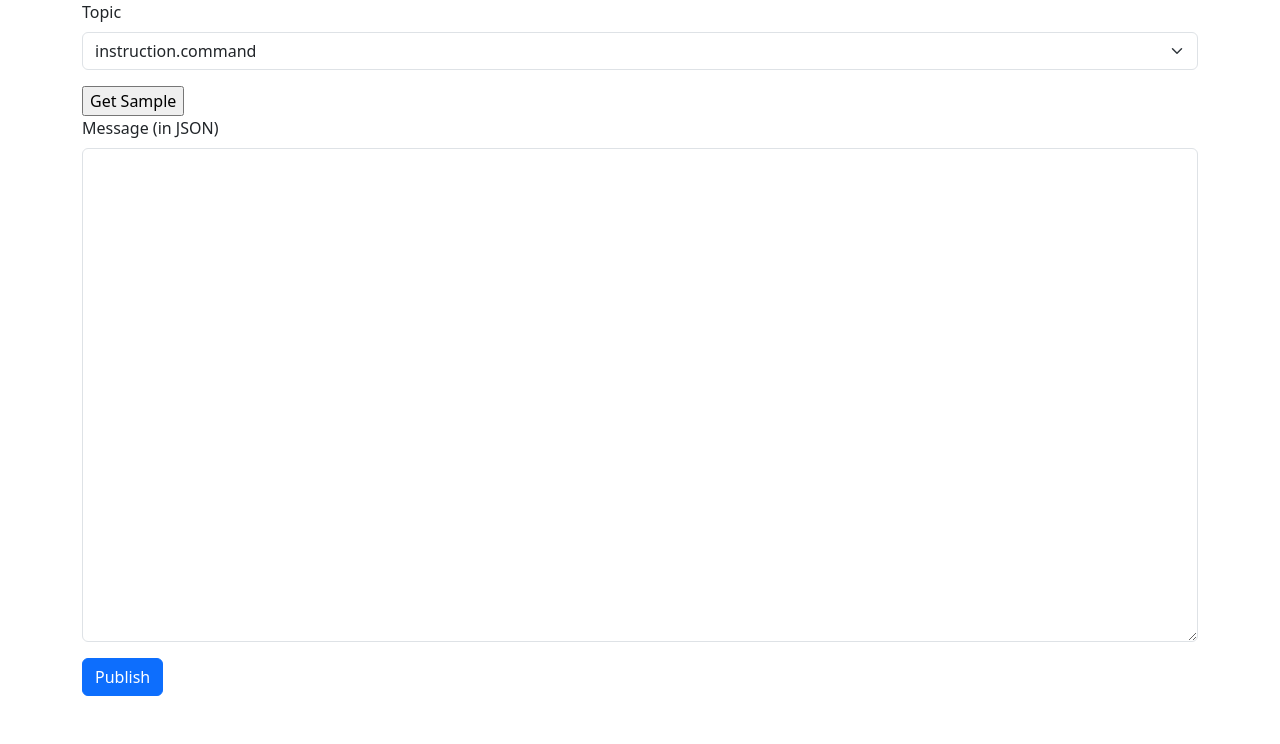
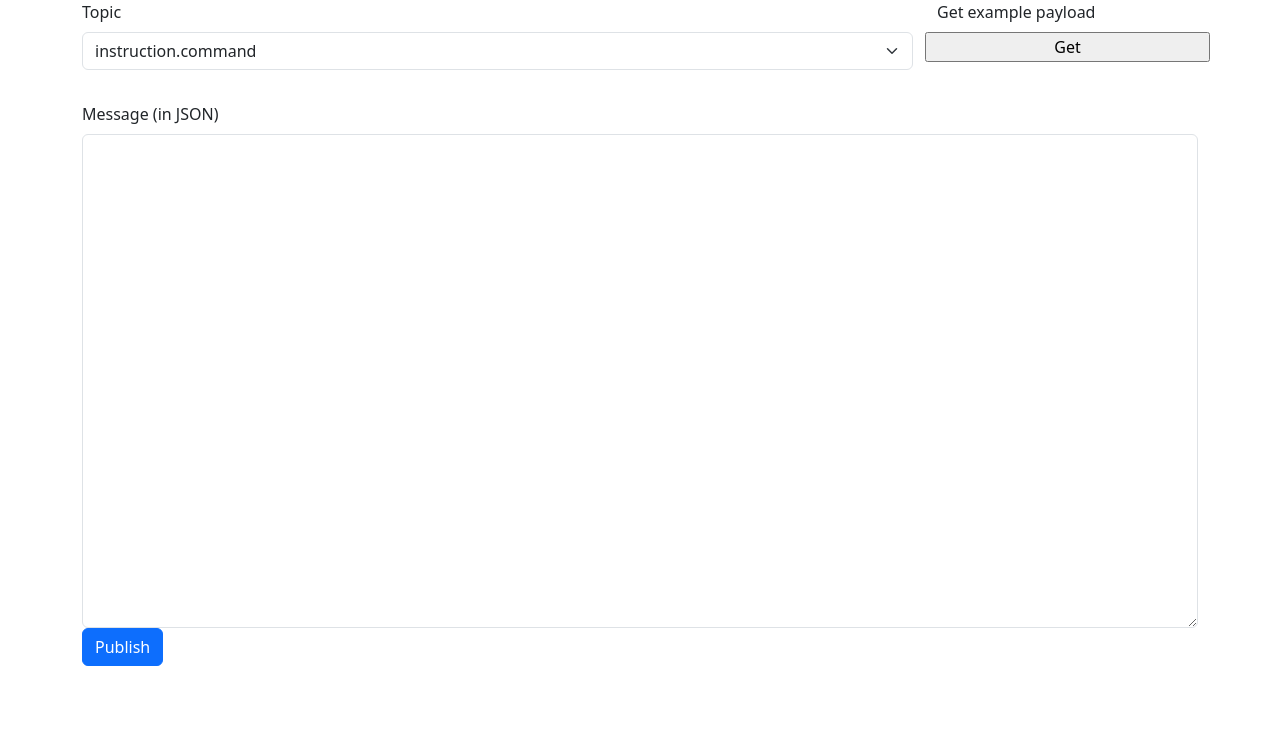
Before and after one commit to sloppycoder/biznext-event-tool, a Flask app: page / in a window 1280 px wide. Shown: the part 56-800 px from the top of the page. Run offline with Flask 2, Linux system fonts and the light colour scheme; parts of the project's set-up code (start-up, migrations or seed data) failed here and were passed over; some libraries are stand-ins or nearby versions.

Commit message:
tweak UI

```diff
--- a/app.py
+++ b/app.py
@@ -20,7 +20,7 @@ bootstrap_servers = os.environ.get("BOOTSTRAP_SERVERS", "localhost:9092")
 class PublishForm(FlaskForm):
     topic = SelectField("Topic", choices=TYPES_MAP.keys())
     payload = StringField("Message (in JSON)", widget=TextArea())
-    sample = SubmitField("Get Sample")
+    sample = SubmitField("Get")
     submit = SubmitField("Publish")
 
 
--- a/templates/pub.html
+++ b/templates/pub.html
@@ -3,8 +3,19 @@
 
 {% block content %}
     <form action={{ url_for("handle_pub") }} method="post">
-        {{ render_field(form.topic) }}
-        {{ render_field(form.sample, class="btn-secondary") }}
+        <div class="row mb-3">
+            <div class="col-sm-9">
+                {{ render_field(form.topic) }}
+            </div>
+            <div class="col-sm-3">
+                <div class="row">
+                    <label class="form-label" for="topic">Get example payload</label>
+                </div>
+                <div class="row">
+                    {{ render_field(form.sample, class="btn-secondary") }}
+                </div>
+            </div>
+        </div
         {{ render_field(form.payload, rows=20) }}
         <div class="row">
             <div class="col-sm-3">
```
